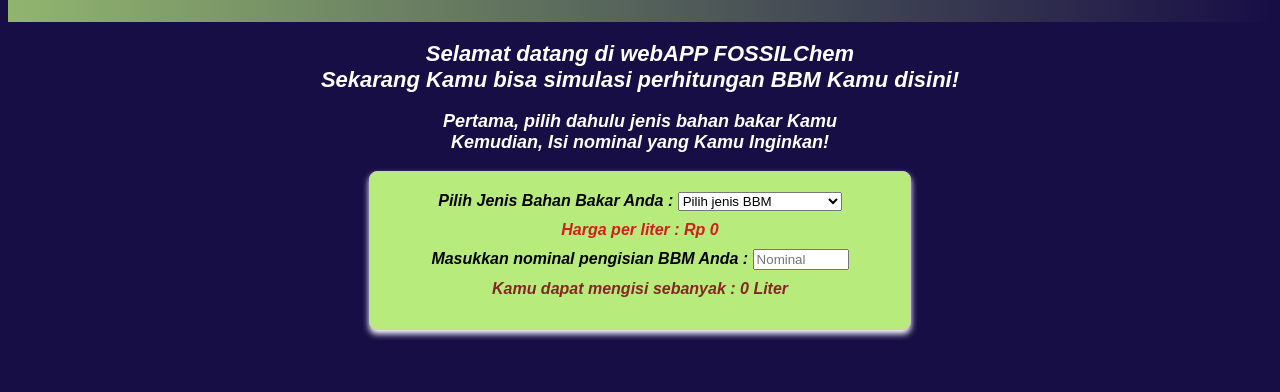
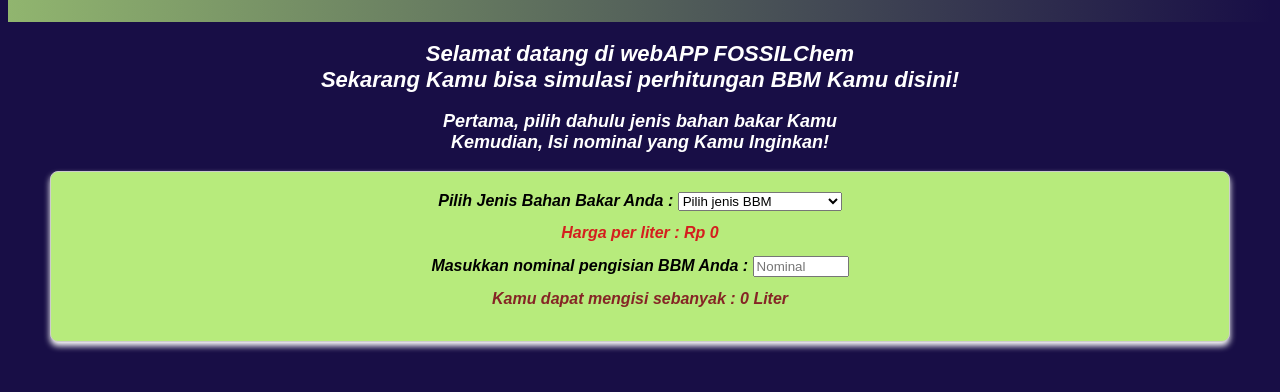
Before and after one commit to MuhammadImamArkal/Pribadi-Ku, a plain HTML site: page index.html in a window 1280 px wide. Shown: the part 117-509 px from the top of the page. Drawn offline with Linux system fonts and the light colour scheme.

Commit message:
tambah ikon pada judul

```diff
--- a/index.html
+++ b/index.html
@@ -4,6 +4,7 @@
         <meta charset="UTF-8">
         <meta name="viewport" content="width=device-width, initial-scale=1.0">
         <title>FossilChem</title>
+        <link rel="icon" href="dino.png" type="image/png">
         <link rel="stylesheet" href="style.css">
     </head>
 
--- a/style.css
+++ b/style.css
@@ -52,13 +52,13 @@ h3 {
 
 .form-bbm { /*pemanggilan berdasar class harus diawali titik "."*/
   width: 100%;
-  line-height: 0.4;
+  max-width: 90%;
+  line-height: 0.8;
   text-align: center;
   font-family: Arial, Helvetica, sans-serif;
   font-weight: bold;
   font-style: italic;
   color: #000000;
-  max-width: 500px;
   margin: 0 auto;
   padding: 20px;
   background-color: #b7eb7c;
```
